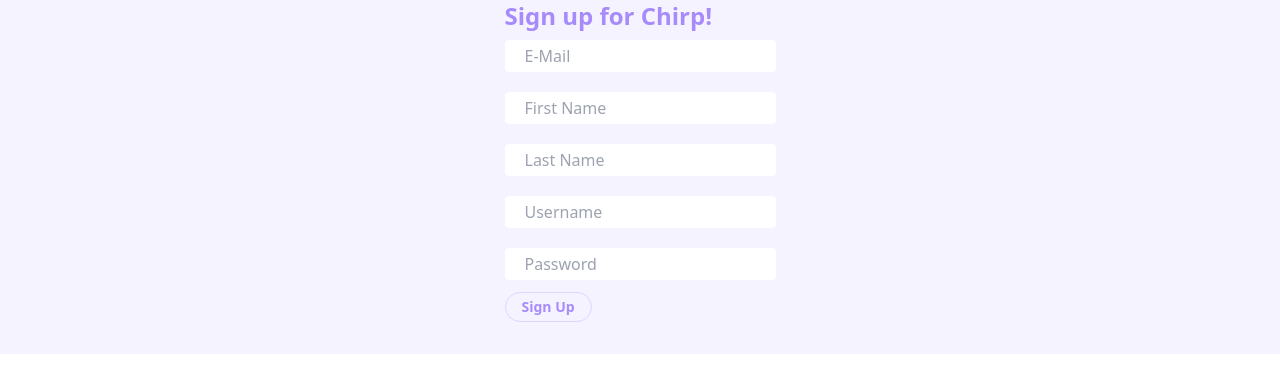
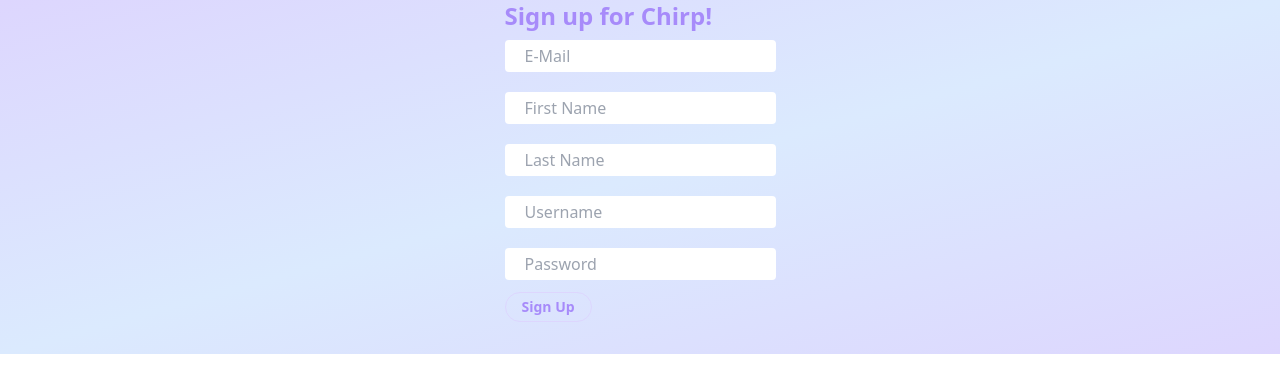
Before and after one commit to TayyabDev/Chirp, a React (Create React App) app in the folder chirp/: page / in a window 1280 px wide. Shown: the top 392 px of the page. Built offline with nearby package versions, Linux system fonts and the light colour scheme.

Commit message:
Change background to gradient

```diff
--- a/chirp/src/components/signup.js
+++ b/chirp/src/components/signup.js
@@ -12,7 +12,7 @@
     //   api.login(email, password);
   };
   return (
-    <div class="bg-purple-50 flex justify-center pb-8">
+    <div class="bg-gradient-to-br from-purple-200 via-blue-100 to-purple-200 flex items-center justify-center pb-8">
       <form onSubmit={handleSubmit}>
         <label class="text-2xl font-bold text-purple-400">
           Sign up for Chirp!
```
Also changed, not shown: 1 other file (tests, documents, lock files or other folders).
